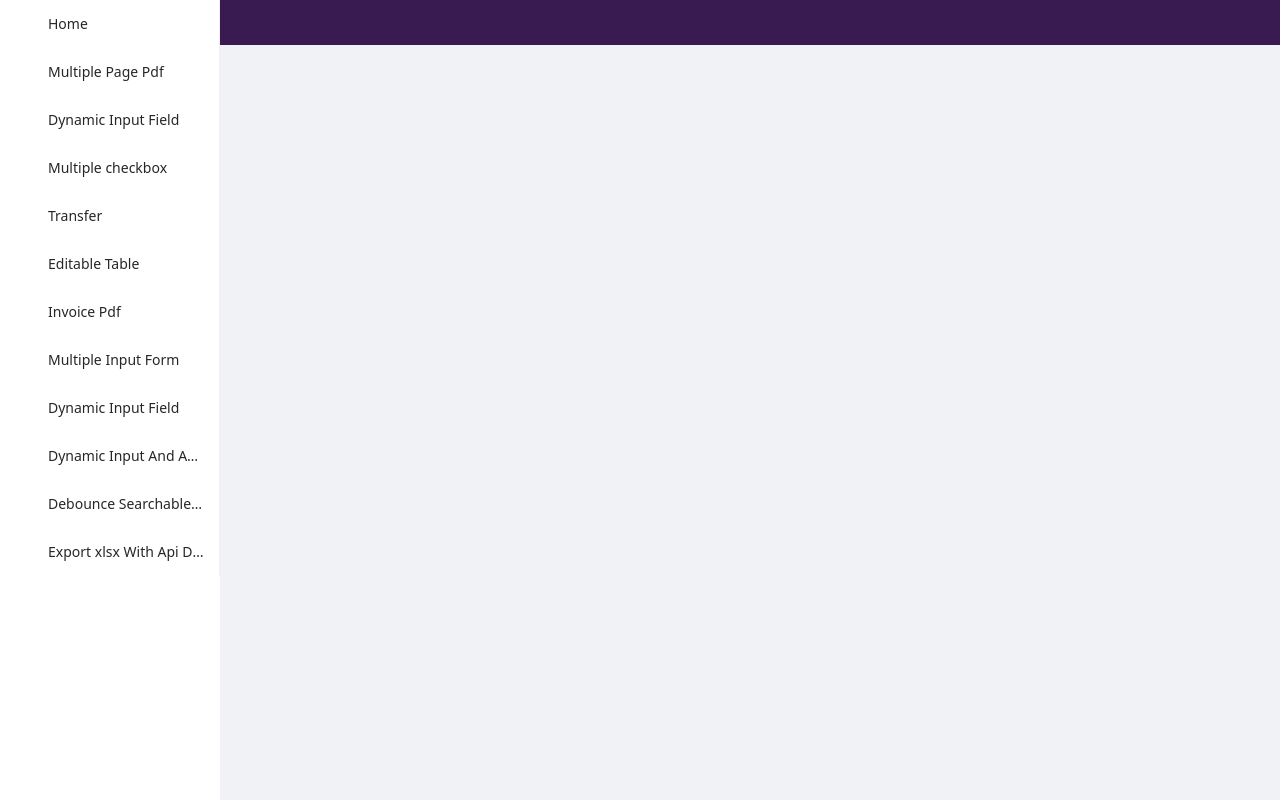
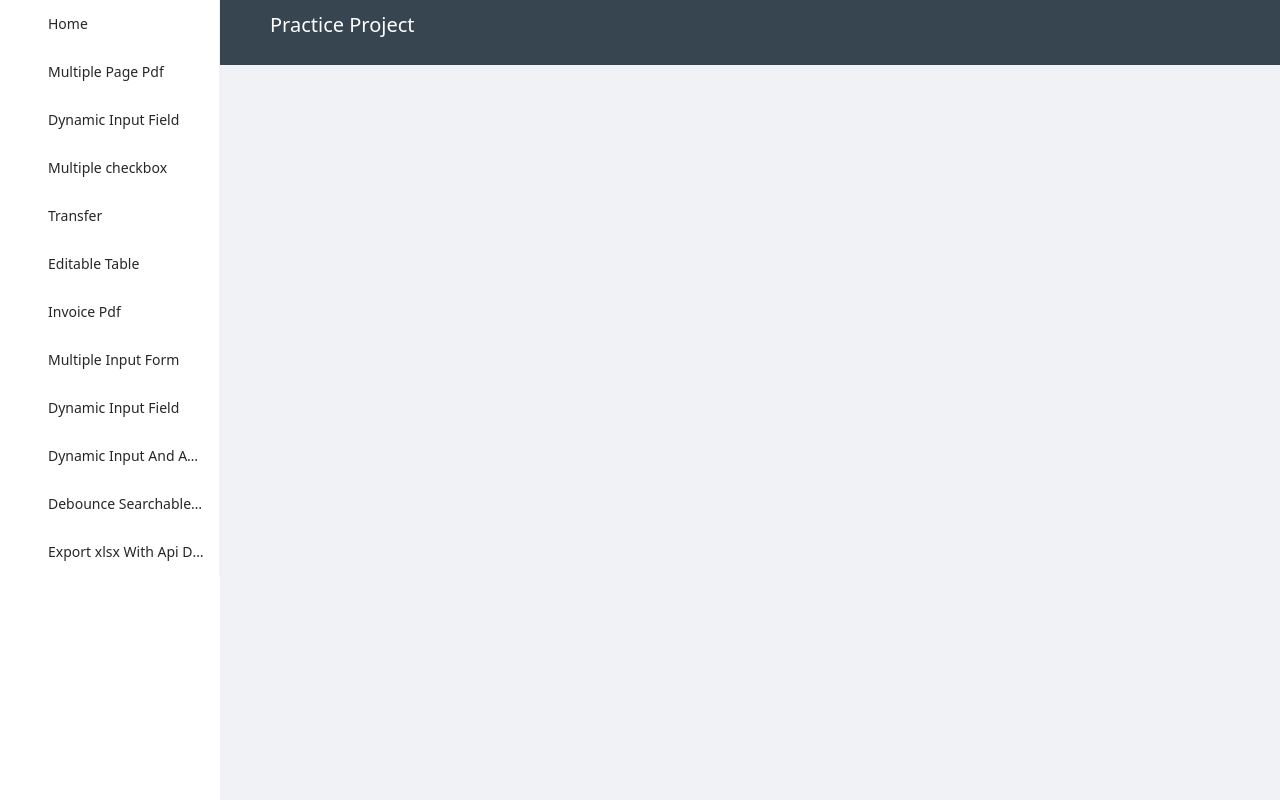
Before and after one commit to sahabubalam/advanced_react_topics, a React (Create React App) app: page / in a window 1280 px wide. Built offline with nearby package versions, Linux system fonts and the light colour scheme; what @react-pdf/renderer would draw is missing.

Commit message:
header color

```diff
--- a/src/components/AppHeader.js
+++ b/src/components/AppHeader.js
@@ -9,7 +9,7 @@ const AppHeader = () => {
       className="site-layout-background"
       style={{
         color: "#ffffff",
-        backgroundColor: "#391B52",
+        backgroundColor: "#36454F",
         fontSize: "20px",
         position: "sticky",
         top: 0,
@@ -17,9 +17,12 @@ const AppHeader = () => {
         display: "flex",
         justifyContent: "space-between",
         alignItems: "center",
-        height:"45px"
+        height:"65px"
       }}
     >
+      <div style={{ alignItems:'center' }}>
+        <p style={{ alignItems:'center' }}>Practice Project</p>
+      </div>
     </Layout.Header>
   );
 };
--- a/src/components/SideBar.js
+++ b/src/components/SideBar.js
@@ -112,7 +112,6 @@ const SideBar = () => {
         defaultSelectedKeys={["1"]}
         defaultOpenKeys={["sub1"]}
         mode="inline"
-        // theme="dark"
         items={menus}
       />
    </Sider>
```
